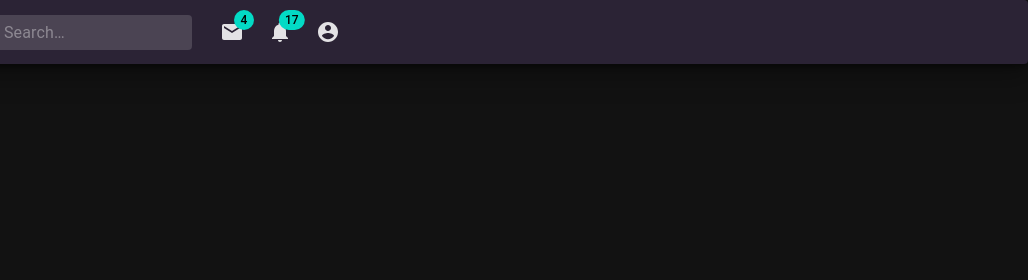
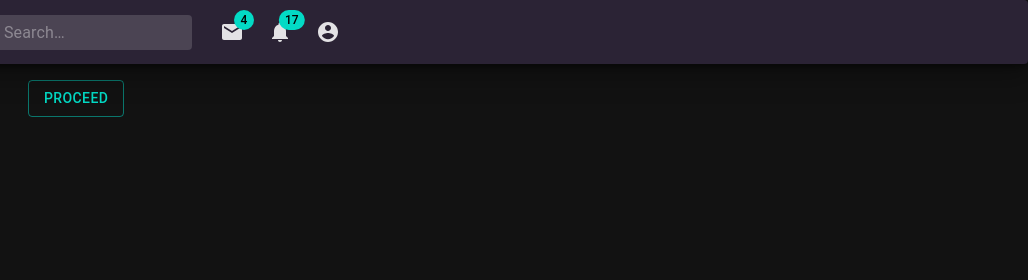
Before and after one commit to ariasr47/Ads-Bulletin-Board, a Gatsby site: page / in a window 1280 px wide. Shown: the top 280 px of the page, 252-1280 px from the left. Built offline with nearby package versions, Linux system fonts and the light colour scheme; Gatsby itself is replaced by a stand-in of ours.

Commit message:
updated index.js

```diff
--- a/src/components/FilterBar.tsx
+++ b/src/components/FilterBar.tsx
@@ -43,12 +43,12 @@ const useStyles = makeStyles((theme: Theme) =>
 const NumericalSort = (props: any) => {
   return (
     <ButtonGroup aria-label="primary button group">
-      <Link to={"/DESC/1"}>
+      <Link to={"/Ads"}>
         <IconButton aria-label="filter">
           <Icon component={FaSortNumericDown} color={"primary"} />
         </IconButton>
       </Link>
-      <Link to={"/ASC/1"}>
+      <Link to={"/Ads"}>
         <IconButton aria-label="filter">
           <Icon component={FaSortNumericUp} color={"disabled"} />
         </IconButton>
--- a/src/components/FormCard.tsx
+++ b/src/components/FormCard.tsx
@@ -51,11 +51,12 @@ const useStyles = makeStyles((theme: Theme) => ({
 type CardProps = {
   id: string
   title: string
+  category: string
   price: number
   description: string
 }
 
-const FormCard = ({ id, title, price, description }: CardProps) => {
+const FormCard = ({ id, title, category, price, description }: CardProps) => {
   console.log("Rendering <FormCard>")
   const classes = useStyles()
 
--- a/src/pages/index.js
+++ b/src/pages/index.js
@@ -1,10 +1,16 @@
+import React from "react"
 import { Link } from "gatsby"
 import Container from "@material-ui/core/Container"
+import Button from "@material-ui/core/Button"
 
 export default function Home() {
   return (
     <Container>
-      <Link to="/Ads" />
+      <Link to="/Ads">
+        <Button color={"secondary"} variant="outlined">
+          Proceed
+        </Button>{" "}
+      </Link>
     </Container>
   )
 }
```
Also changed, not shown: src/templates/Ads.js (+8 -11 lines).
